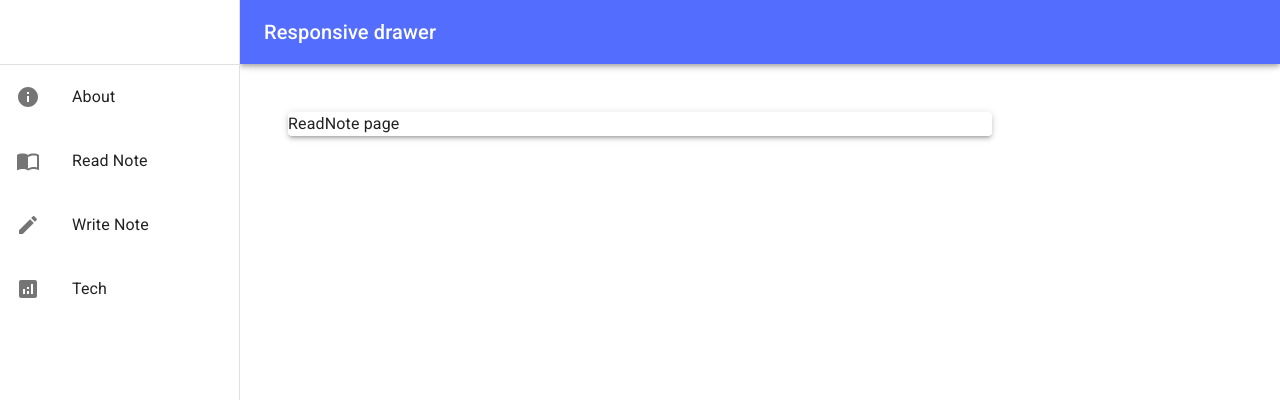
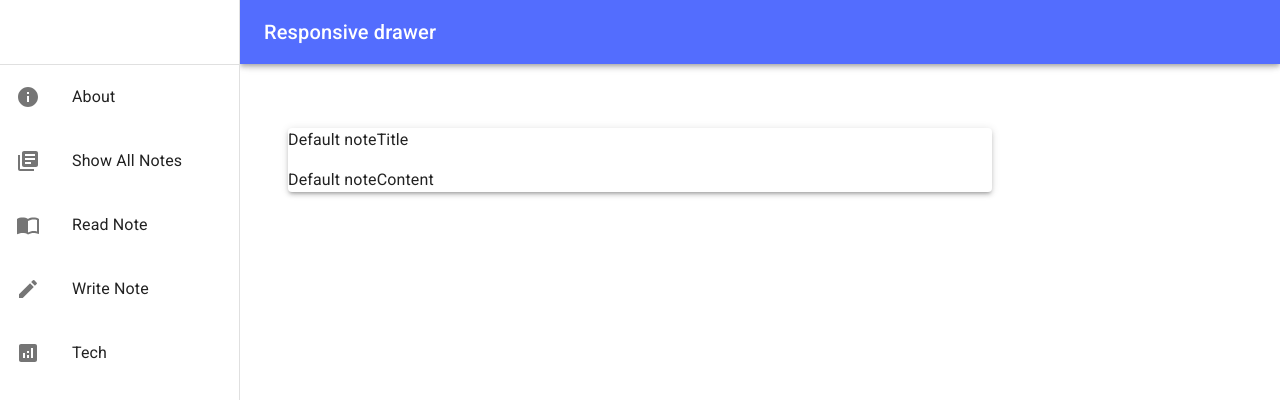
Before and after one commit to KimJaehyunPro/NoteAppFrontend, a React (Create React App) app: page /ReadNote in a window 1280 px wide. Shown: the top 400 px of the page. Built offline with nearby package versions, Linux system fonts and the light colour scheme.

Commit message:
ShowAllNotes initialised

```diff
--- a/src/Components/Main/MainDrawerChoice.jsx
+++ b/src/Components/Main/MainDrawerChoice.jsx
@@ -10,9 +10,10 @@ import CreateIcon from '@mui/icons-material/Create';
 import AnalyticsIcon from '@mui/icons-material/Analytics';
 import InfoIcon from '@mui/icons-material/Info';
 import ListItemIcon from '@mui/material/ListItemIcon';
+import LibraryBooksIcon from '@mui/icons-material/LibraryBooks';
 
 export default function MainDrawerChoice(props) {
-    return(
+    return (
         <div>
             <Toolbar />
             <Divider />
@@ -29,7 +30,19 @@ export default function MainDrawerChoice(props) {
             </List>
 
             <List>
-                <ListItem key="Read Note" disablePadding>
+                <ListItem key="ShowAllNotes" disablePadding>
+                    <ListItemButton href="/ShowAllNotes">
+                        <ListItemIcon>
+                            <LibraryBooksIcon />
+                        </ListItemIcon>
+
+                        <ListItemText primary="Show All Notes" />
+                    </ListItemButton>
+                </ListItem>
+            </List>
+
+            <List>
+                <ListItem key="ReadNote" disablePadding>
                     <ListItemButton href="/ReadNote">
                         <ListItemIcon>
                             <ImportContactsIcon />
--- a/src/Components/ReadNote/ReadNote.jsx
+++ b/src/Components/ReadNote/ReadNotePage.jsx
@@ -2,14 +2,15 @@ import { Paper } from "@mui/material";
 
 import * as React from 'react';
 
-export default function ReadNote(props) {
+export default function ReadNotePage(props) {
 
     const [noteTitle, setNoteTitle] = React.useState("Default noteTitle");
     const [noteContent, setNoteContent] = React.useState("Default noteContent");
 
     return (
         <Paper elevation={3}>
-            ReadNote page
+            <p>{noteTitle}</p>
+            <p>{noteContent}</p>
         </Paper>
     )
 }
--- /dev/null
+++ b/src/Components/ShowAllNotes/ShowAllNotesPage.jsx
@@ -0,0 +1,5 @@
+export default function ShowAllNotesPage(props) {
+    return(
+        <div>ShowAllNotesPage</div>
+    )
+}
```
Also changed, not shown: src/Components/Main/MainContainer.jsx (+7 -2 lines).
